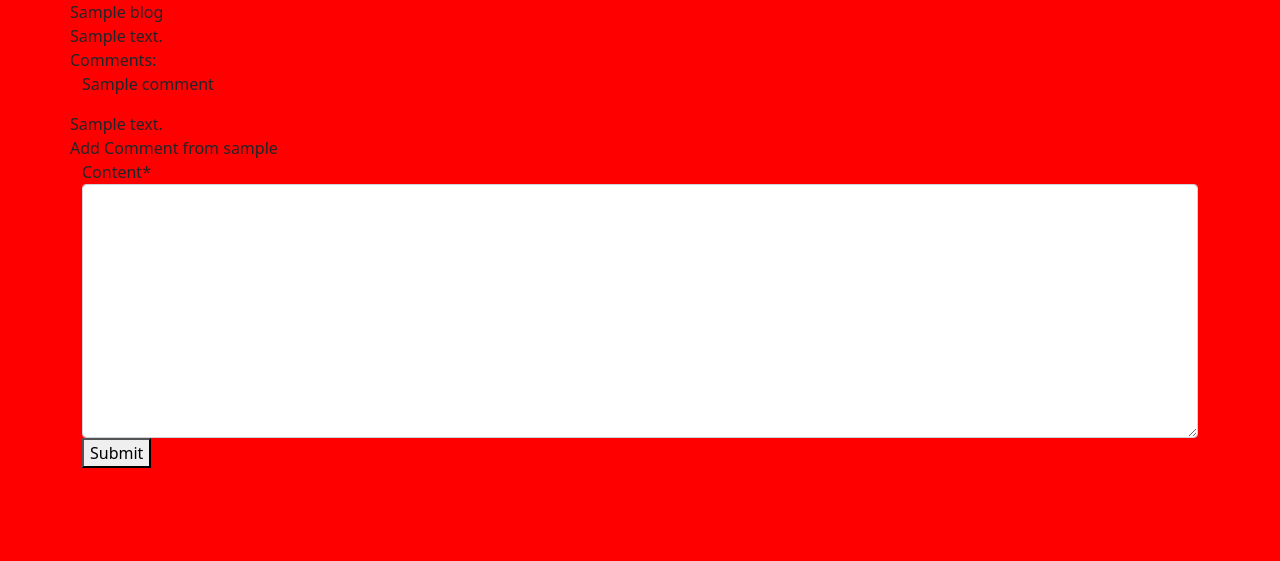
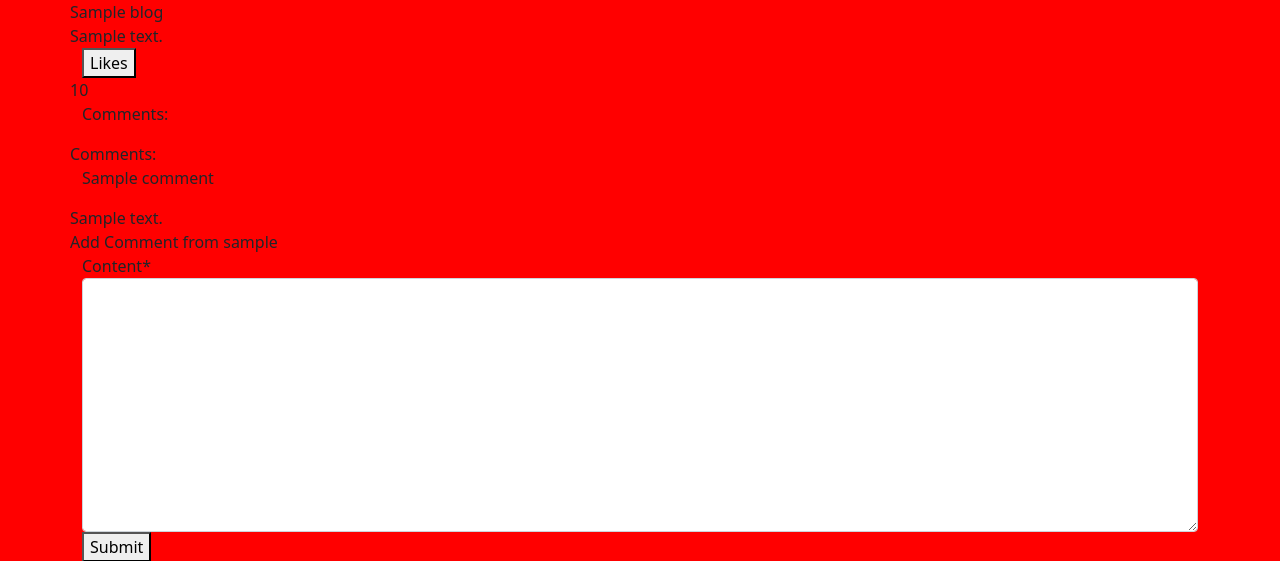
Before and after one commit to gibbo101/critticwars-blog, a Django app: template templates/blog.html in a window 1280 px wide. Shown: the part 56-617 px from the top of the page. Run offline with Django 3.2, Linux system fonts and the light colour scheme; a user stored in the database is signed in; tables that the repository leaves empty hold one stand-in row (values such as "Sample post"); the template is opened without the code that fills it: values that come from a table or form of the project are taken from there, most other values are stand-ins (such as "Sample title", 1, 10 or a date in 2020); data that the repository does not hold is empty; some libraries are stand-ins or nearby versions.

Commit message:
add like form to blog post

```diff
--- a/templates/blog.html
+++ b/templates/blog.html
@@ -11,6 +11,16 @@
         </div>
         <div class="row">
             {{ blog.content | safe }}
+            {% if user.is_authenticated %}
+            <form action="" class="d-inline" action="{% url 'blog_like' blog.slug %}">
+                {% csrf_token %}
+                <button type="submit" name="blog_id" value="{{blog.slug}}">Likes</button>
+            </form>
+            {% else %}
+            Likes:
+            {% endif %}
+            {{ blog.number_of_likes }}
+            <p>Comments: </p>
         </div>
     </div>
     <div class="col-12">
```
